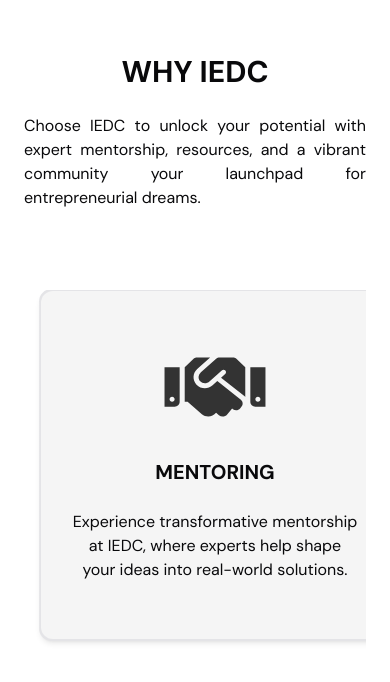
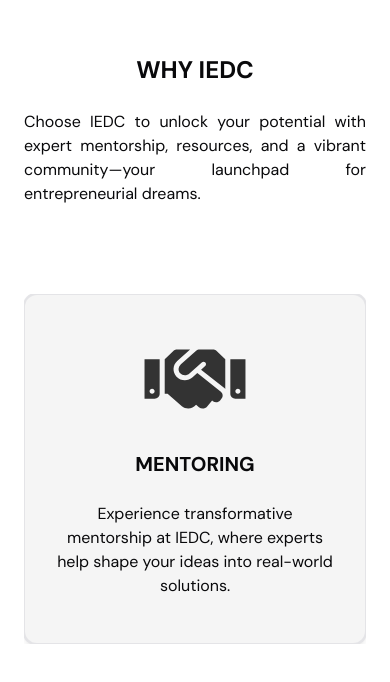
Before and after one commit to iedcajce/IEDC-Website, a Next.js app: page / in a window 390 px wide. Shown: the part 1126-1808 px from the top of the page. Built offline with nearby package versions, Linux system fonts and the light colour scheme.

Commit message:
updated about section

```diff
--- a/src/components/landing-page/AboutUs.tsx
+++ b/src/components/landing-page/AboutUs.tsx
@@ -46,31 +46,30 @@
     <>
       <LogoScroll />
       <div className='flex flex-col p-6 max-w-screen-2xl mx-auto justify-center items-center w-full min-h-[300px] gap-20 py-44'>
-        <div className='flex flex-col sm:items-center md:items-center items-center justify-center sm:w-[100%] gap-6'>
-          <h4 className='text-center font-extrabold text-3xl md:text-4xl'>
+        <div className='flex flex-col text-wrap sm:items-center md:items-center items-center justify-center sm:w-[100%] gap-6'>
+          <h4 className='text-center font-extrabold text-2xl md:text-4xl'>
             <motion.span whileHover={{ scale: 1.1 }} transition={{ duration: 0.3 }}>
               WHY IEDC
             </motion.span>
           </h4>
-          <p className='text-justify md:text-center text-md font-normal md:w-2/5'>
+          <p className='text-justify md:text-center text-md font-normal sm:w-full md:w-2/5'>
             <motion.span whileHover={{ scale: 1.05 }} transition={{ duration: 0.3 }}>
-              Choose IEDC to unlock your potential with expert mentorship, resources, and a vibrant community your launchpad for entrepreneurial dreams.
+              Choose IEDC to unlock your potential with expert mentorship, resources, and a vibrant community—your launchpad for entrepreneurial dreams.
             </motion.span>
           </p>
         </div>
 
-        <div className='w-full px-4 md:px-0'>
-          <div className='flex overflow-x-auto scrollbar-hide md:overflow-visible md:flex-wrap md:justify-center gap-4 pb-4 -mx-4 md:mx-0'>
-            {cardData.map((card) => (
+        <div className='flex overflow-x-auto snap-x snap-mandatory gap-4 scrollbar-hide sm:flex-wrap w-full md:p-4 m-2'>
+          {cardData.map((card, index) => (
             <motion.div
               key={card.id}
-                className='min-w-[calc(100vw-2rem)] md:min-w-0 flex-shrink-0 px-4 md:px-0 md:w-full md:max-w-[350px]'
+              className='flex-none w-full sm:w-auto sm:snap-none snap-center'
               initial={{ opacity: 0, y: 20 }}
               animate={{ opacity: 1, y: 0 }}
-                transition={{ duration: 0.5 }}
-                whileHover={{ scale: 1.05 }}
+              transition={{ duration: 0.5, delay: index * 0.2 }}
             >
-                <MagicCard className=' h-[350px] w-[350px] flex flex-col items-center justify-center px-8 py-10 sm:py-20'>
+              <div className='flex flex-col items-center justify-center gap-4'>
+                <MagicCard className='w-full max-w-[350px] h-[350px] flex flex-col items-center justify-center px-8 py-10 sm:py-20'>
                   <div className='flex flex-col items-center justify-center gap-4'>
                     <Image
                       src={card.image}
@@ -79,25 +78,17 @@
                       height={card.height}
                       className='mb-4'
                     />
-                    <motion.h3
-                      className='font-bold text-xl mb-2 text-center'
-                      whileHover={{ scale: 1.1 }}
-                      transition={{ duration: 0.3 }}
-                    >
+                    <h3 className='font-bold text-xl mb-2 text-center'>
                       {card.title}
-                    </motion.h3>
-                    <motion.p
-                      className='text-md font-normal text-center'
-                      whileHover={{ scale: 1.05 }}
-                      transition={{ duration: 0.3 }}
-                    >
+                    </h3>
+                    <p className='text-md font-normal text-center'>
                       {card.description}
-                    </motion.p>
+                    </p>
                   </div>
                 </MagicCard>
+              </div>
             </motion.div>
           ))}
-          </div>
         </div>
       </div>
     </>
```
Lines whose indentation alone changed are shown as unchanged.
